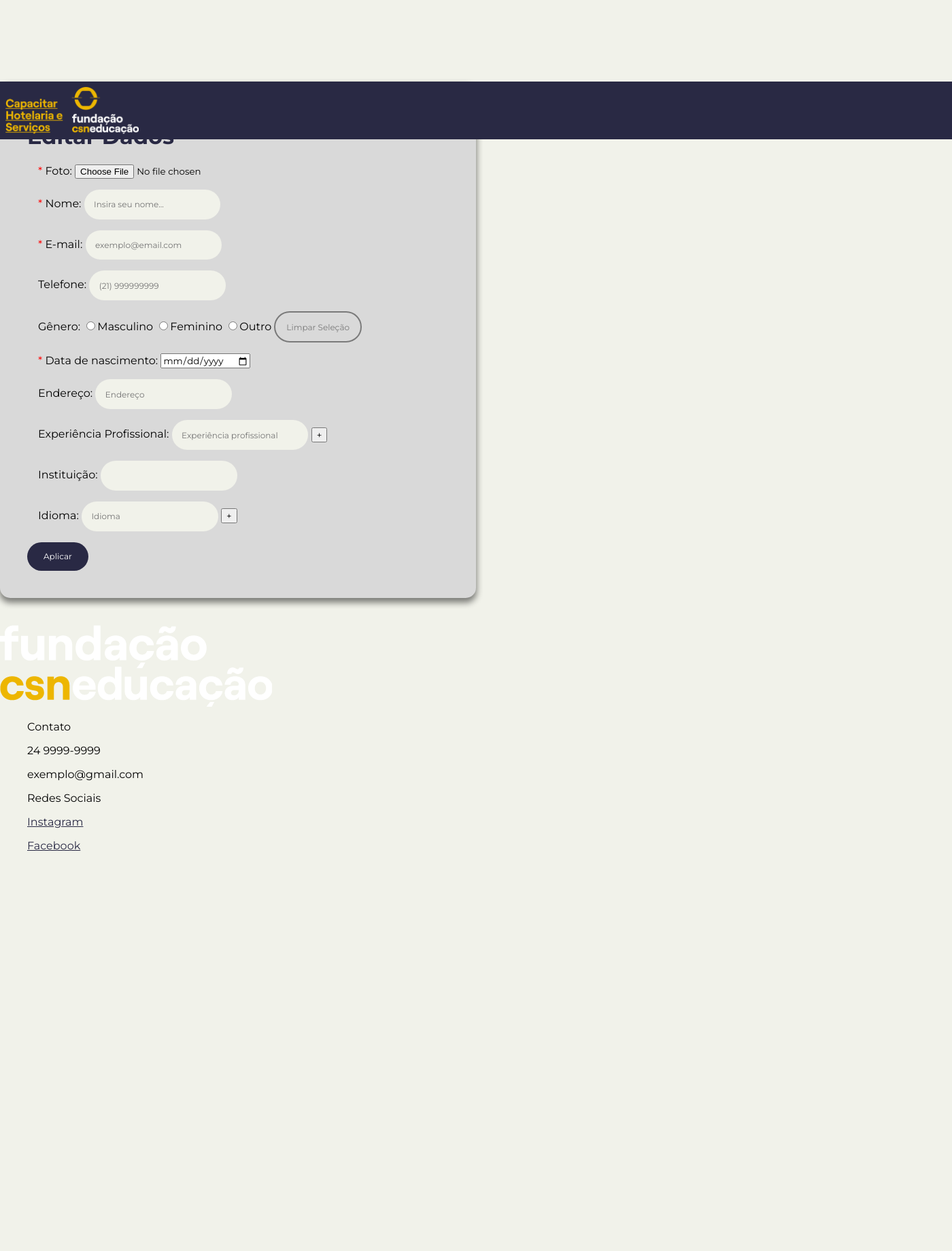
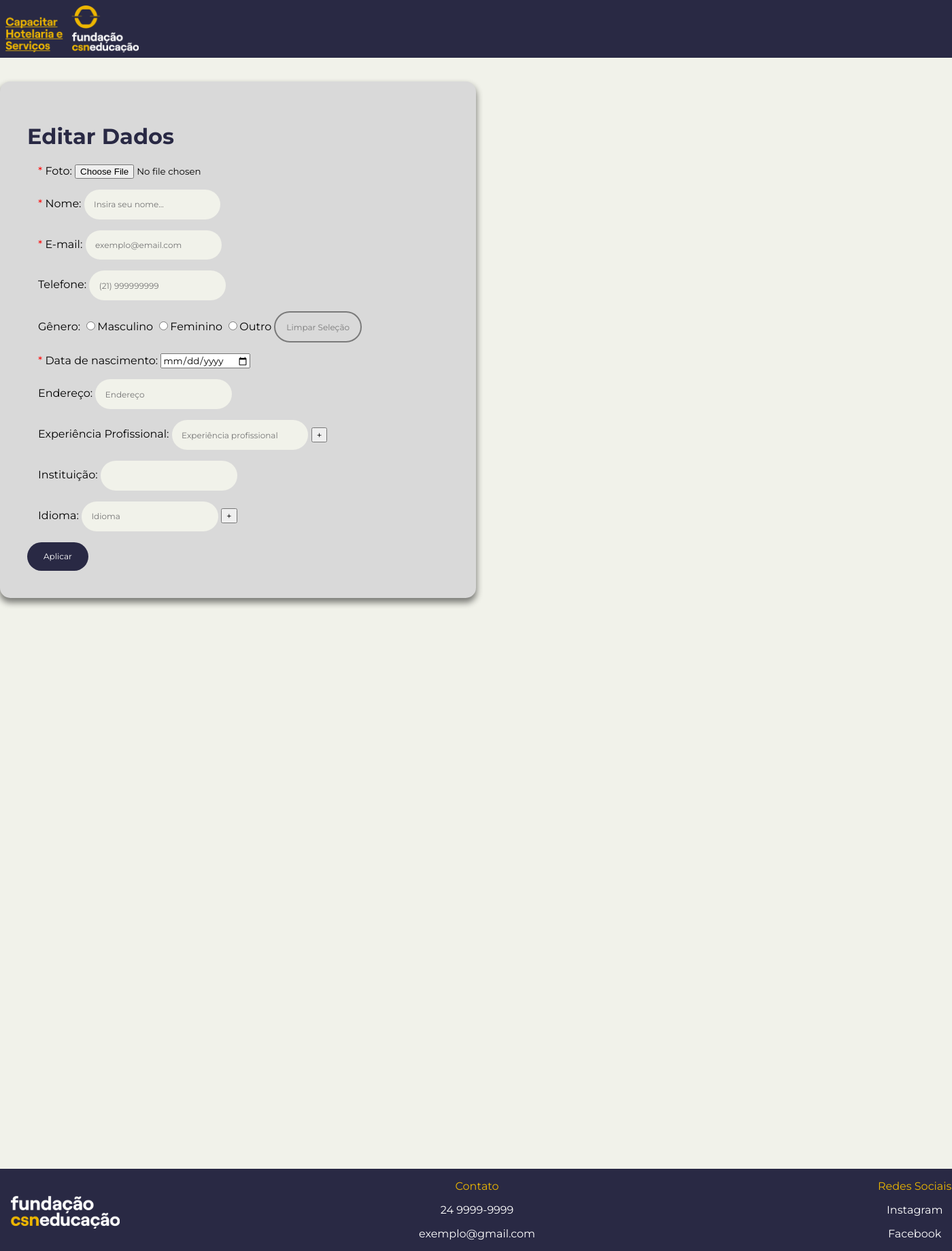
Before and after one commit to raphael0627f/MVCInternSpace, a PHP site: page /html/menu.html in a window 1400 px wide. Shown: the whole page at 68% size. Before the commit the page ends 1252 px from the top, so only its background shows below. Run offline with PHP 8.4, Linux system fonts and the light colour scheme.

Commit message:
Update style.css

```diff
--- a/frontend/style.css
+++ b/frontend/style.css
@@ -75,3 +75,47 @@ body::-webkit-scrollbar-thumb {
     border-radius: 20px;
     border: 3px solid white;
 }
+main{
+    display: flex;
+    flex-direction: column;
+}footer {
+    position: static;
+    display: flex;
+    margin-top: 100vh;
+    bottom: 0;
+    background-color: #292944;
+    color: #FFF;
+    width: 100%;
+    height: 100%;
+    text-align: center;
+}
+
+
+
+#imgPhoto-footer {
+    width: 20vh;
+    margin-top: 5vh;
+    margin-left: 2vh;
+}
+
+#meio-footer {
+    margin-left: 50vh;
+}
+
+#dir-footer {
+    margin-left: 58vh;
+}
+
+#t-footer {
+    color: #edb700;
+}
+
+#r-Social {
+    text-decoration: none;
+    color: white;
+}
+
+#r-Social:hover {
+    color: gray;
+    transition: 0.3s;
+}
```
